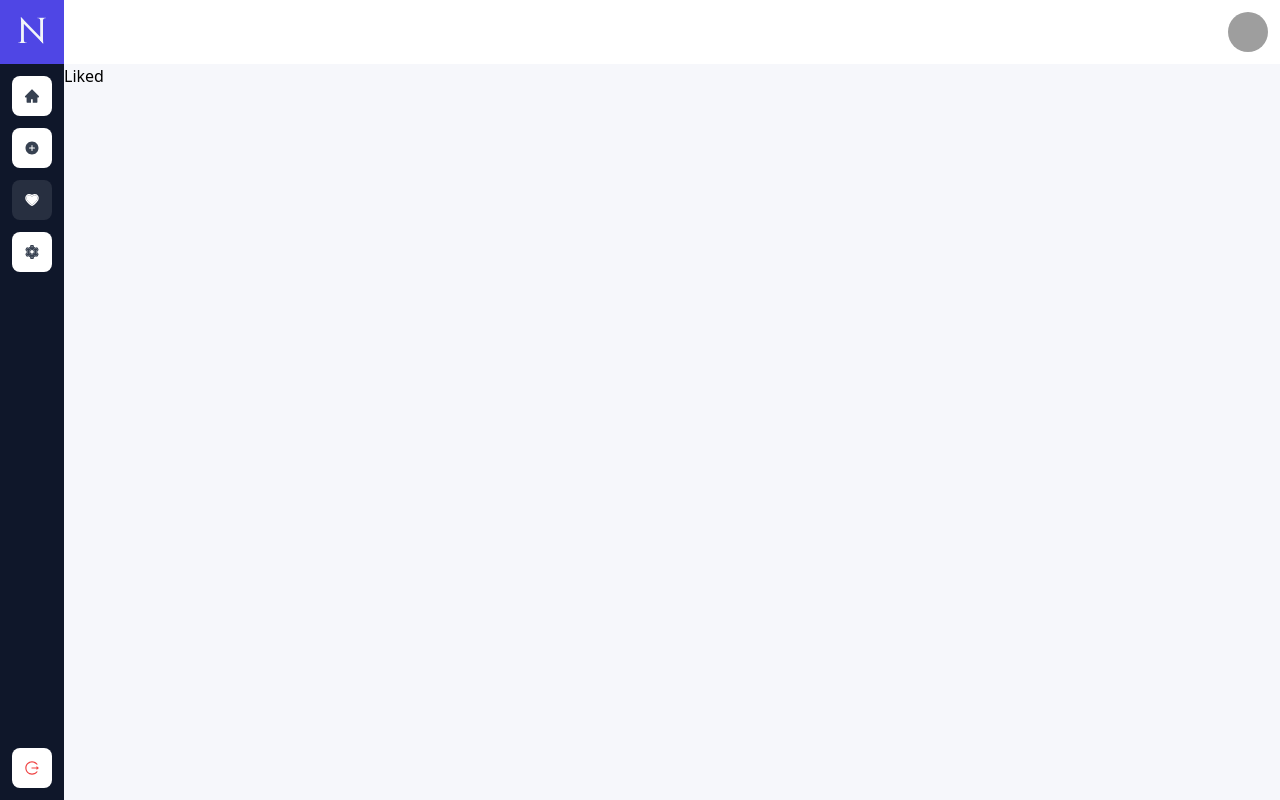
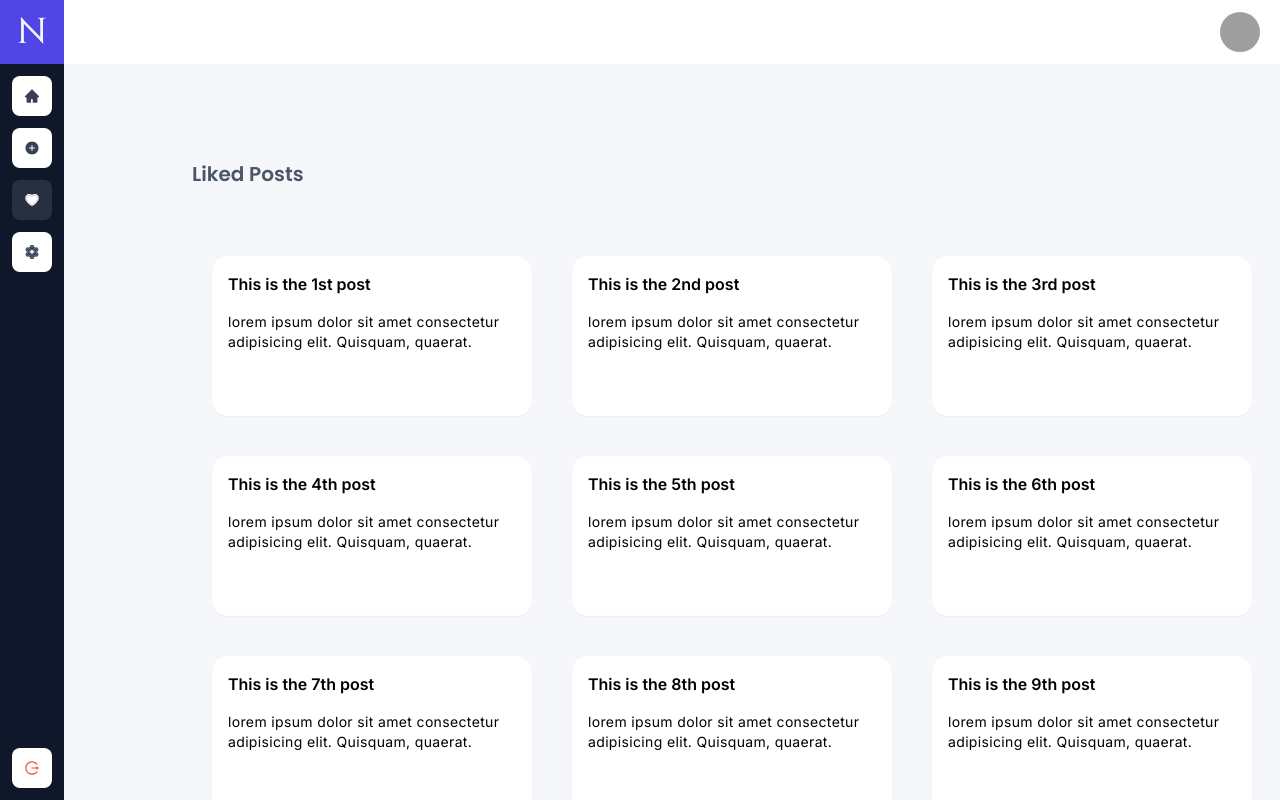
Before and after one commit to krishna8421/news, a Next.js app: page /dashboard/liked in a window 1280 px wide. Shown: the top 800 px of the page. Built offline with nearby package versions, Linux system fonts and the light colour scheme; grey boxes are pictures that could not be loaded.

Commit message:
Liked Page UI, Settings Page UI

```diff
--- a/components/common/DashBoard/FloatingSideBar.tsx
+++ b/components/common/DashBoard/FloatingSideBar.tsx
@@ -23,7 +23,7 @@ export default function FloatingSideBar() {
     await router.push(navRoutes.root);
   };
   return (
-    <div className="h-screen w-16 bg-white flex flex-col fixed">
+    <div className="h-screen w-16 bg-white flex flex-col fixed z-50">
       <div className="font-Cinzel text-4xl h-16 p-3 font-medium hover:cursor-pointer w-full flex justify-center items-center bg-indigo-600 text-slate-100">
         <Link href={navRoutes.root} passHref>
           <a>
--- a/components/common/DashBoard/Nav.tsx
+++ b/components/common/DashBoard/Nav.tsx
@@ -9,10 +9,7 @@ export default function Nav() {
   }
 
   return (
-    <div className="h-16 bg-slate-900 flex justify-end px-3 bg-white items-center">
-      {/*<Link href="/" passHref>*/}
-      {/*  <div className="font-Cinzel text-3xl font-medium hover:cursor-pointer">News</div>*/}
-      {/*</Link>*/}
+    <div className="h-16 bg-slate-900 flex justify-end px-5 bg-white items-center w-[calc(100%-4rem)] fixed z-50">
       {testData.pic ? (
           <Image
             src={testData.picLink}
--- a/components/layouts/DashBoard/index.tsx
+++ b/components/layouts/DashBoard/index.tsx
@@ -8,7 +8,7 @@ const Dashboard: FC = ({ children }) => {
       <FloatingSideBar />
       <div className="ml-16 w-full">
         <Nav/>
-        <div className="w-full">
+        <div className="w-full pt-32 pl-8 md:pl-32 md:pt-40 pb-10">
           {children}
         </div>
       </div>
--- a/package.json
+++ b/package.json
@@ -7,7 +7,8 @@
     "build": "next build",
     "start": "next start",
     "lint": "next lint",
-    "format": "prettier --write \"**/*.{js,jsx,md,json,css,scss}\""
+    "format": "prettier --write \"**/*.{js,jsx,md,json,css,scss}\"",
+    "prepare": "husky install"
   },
   "dependencies": {
     "@tiptap/extension-image": "^2.0.0-beta.27",
@@ -46,6 +47,8 @@
     "eslint": "8.9.0",
     "eslint-config-next": "12.1.0",
     "eslint-config-prettier": "^8.4.0",
+    "husky": "^7.0.4",
+    "lint-staged": "^12.3.4",
     "postcss": "^8.4.6",
     "prettier": "^2.5.1",
     "tailwindcss": "^3.0.23",
--- a/pages/dashboard/home.tsx
+++ b/pages/dashboard/home.tsx
@@ -29,7 +29,7 @@ const Home: NextPage = () => {
   };
   return (
     <Dashboard>
-      <div className="pt-16 pl-8 md:pl-32 md:pt-20 pb-10">
+      <div>
         <h1 className="font-Poppins font-light md:text-3xl text-xl">Good {greetings} ,</h1>
         <h1 className="font-Poppins font-light md:text-5xl text-3xl mt-4">{testData.name}</h1>
         <h3 className="font-Poppins font-semibold text-xl md:mt-20 mt-12 text-gray-600">Stats</h3>
--- a/pages/dashboard/liked.tsx
+++ b/pages/dashboard/liked.tsx
@@ -1,14 +1,68 @@
 import Dashboard from "@layouts/DashBoard";
 import { NextPage } from "next";
+import Posts from "@common/DashBoard/Home/Posts";
 
 const Liked: NextPage = () => {
+    const testPosts = [
+      {
+        shortHeading: "This is the 1st post",
+        shortDescription: "lorem ipsum dolor sit amet consectetur adipisicing elit. Quisquam, quaerat.",
+      },
+      {
+        shortHeading: "This is the 2nd post",
+        shortDescription: "lorem ipsum dolor sit amet consectetur adipisicing elit. Quisquam, quaerat.",
+      },
+      {
+        shortHeading: "This is the 3rd post",
+        shortDescription: "lorem ipsum dolor sit amet consectetur adipisicing elit. Quisquam, quaerat.",
+      },
+      {
+        shortHeading: "This is the 4th post",
+        shortDescription: "lorem ipsum dolor sit amet consectetur adipisicing elit. Quisquam, quaerat.",
+      },
+      {
+        shortHeading: "This is the 5th post",
+        shortDescription: "lorem ipsum dolor sit amet consectetur adipisicing elit. Quisquam, quaerat.",
+      },
+      {
+        shortHeading: "This is the 6th post",
+        shortDescription: "lorem ipsum dolor sit amet consectetur adipisicing elit. Quisquam, quaerat.",
+      },
+      {
+        shortHeading: "This is the 7th post",
+        shortDescription: "lorem ipsum dolor sit amet consectetur adipisicing elit. Quisquam, quaerat.",
+      },
+      {
+        shortHeading: "This is the 8th post",
+        shortDescription: "lorem ipsum dolor sit amet consectetur adipisicing elit. Quisquam, quaerat.",
+      },
+      {
+        shortHeading: "This is the 9th post",
+        shortDescription: "lorem ipsum dolor sit amet consectetur adipisicing elit. Quisquam, quaerat.",
+      },
+      {
+        shortHeading: "This is the 10th post",
+        shortDescription: "lorem ipsum dolor sit amet consectetur adipisicing elit. Quisquam, quaerat.",
+      },
+      {
+        shortHeading: "This is the 11th post",
+        shortDescription: "lorem ipsum dolor sit amet consectetur adipisicing elit. Quisquam, quaerat",
+      },
+    ];
     return (
       <Dashboard>
         <div>
-        Liked
+          <h3 className="font-Poppins font-semibold text-xl text-gray-600">Liked Posts</h3>
+          <div className="md:mt-12 mt-4 flex flex-wrap">
+            {testPosts.map((post, index: number) => (
+              <Posts key={index} shortHeading={post.shortHeading} shortDescription={post.shortDescription} />
+            ))}
+          </div>
         </div>
       </Dashboard>
     );
-};
+  }
+;
 
 export default Liked;
+;
--- a/pages/dashboard/settings.tsx
+++ b/pages/dashboard/settings.tsx
@@ -1,11 +1,44 @@
 import Dashboard from "@layouts/DashBoard";
 import { NextPage } from "next";
+import Image from "next/image";
+import Avatar from "react-avatar";
 
 const Settings: NextPage = () => {
+  const testData = {
+    name: "Krishna Kumar",
+    email: "krishna@gmail.com",
+    pic: true,
+    picLink: "https://avatars.githubusercontent.com/u/93767454?s=200&v=4",
+  };
   return (
     <Dashboard>
       <div>
-Settigns
+        <h3 className="font-Poppins font-semibold text-xl text-gray-600 mb-8">Settigns</h3>
+        <div className="flex items-center flex-col justify-center md:mr-20 mr-4">
+          {testData.pic ? (
+            <Image
+              src={testData.picLink}
+              width={200}
+              height={200}
+              alt="User Avatar"
+              className="rounded-full"
+            />
+          ) : (
+            <Avatar size="40" name={"krishna kumar"} round={true} />
+          )
+          }
+          <div className=" mt-16">
+            <div className="flex mb-8 flex-wrap">
+              <h3 className="font-Poppins font-medium md:text-xl text-md text-gray-900 md:mr-8 mr-4">Name:</h3>
+              <h3 className="font-Poppins font-medium md:text-xl text-md text-gray-900">{testData.name}</h3>
+            </  div>
+            <div className="flex mb-8 flex-wrap">
+              <h3 className="font-Poppins font-medium md:text-xl text-md text-gray-900  md:mr-8 mr-4">Email:</h3>
+              <h3 className="font-Poppins font-medium md:text-xl text-md text-gray-900">{testData.email}</h3>
+            </  div>
+          </div>
+          <button className="bg-[#FA6364] px-7 py-3 rounded text-white mt-16 font-semibold">Log Out</button>
+        </div>
       </div>
     </Dashboard>
   );
```
Also changed, not shown: 2 other files (tests, documents, lock files or other folders). Lines whose indentation alone changed are shown as unchanged.
